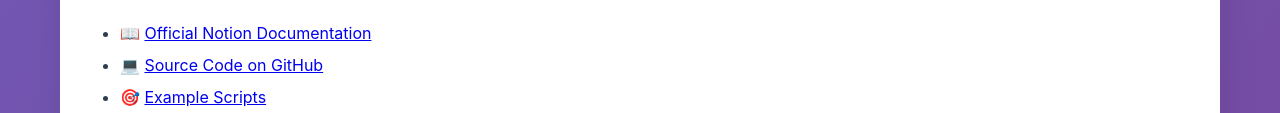
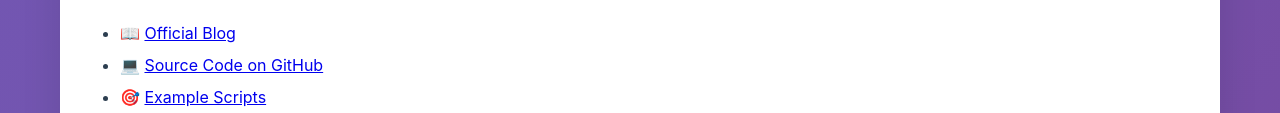
Before and after one commit to 1sarthakbhardwaj/CAMEL-Workshop, a plain HTML site: page hybrid-browser-toolkit.html in a window 1280 px wide. Shown: the part 6125-6238 px from the top of the page. Drawn offline with Linux system fonts and the light colour scheme.

Commit message:
add changes

```diff
--- a/hybrid-browser-toolkit.html
+++ b/hybrid-browser-toolkit.html
@@ -295,7 +295,7 @@
             <div class="content-section">
                 <h2>📚 Additional Resources</h2>
                 <ul style="margin-left: 20px; line-height: 2;">
-                    <li>📖 <a href="https://www.notion.so/eigent-ai/CAMEL-Browser-toolkit-blog-26f511c70ba280b885c1f481f3de71d8" target="_blank">Official Notion Documentation</a></li>
+                    <li>📖 <a href="https://www.camel-ai.org/blogs/camel-browser-toolkit-blog" target="_blank">Official Blog</a></li>
                     <li>💻 <a href="https://github.com/camel-ai/camel/tree/master/camel/toolkits/hybrid_browser_toolkit" target="_blank">Source Code on GitHub</a></li>
                     <li>🎯 <a href="https://github.com/camel-ai/camel/tree/master/examples/toolkits" target="_blank">Example Scripts</a></li>
                     <li>💬 <a href="https://discord.gg/CNcNpquyDc" target="_blank">Get Help on Discord</a></li>
```
